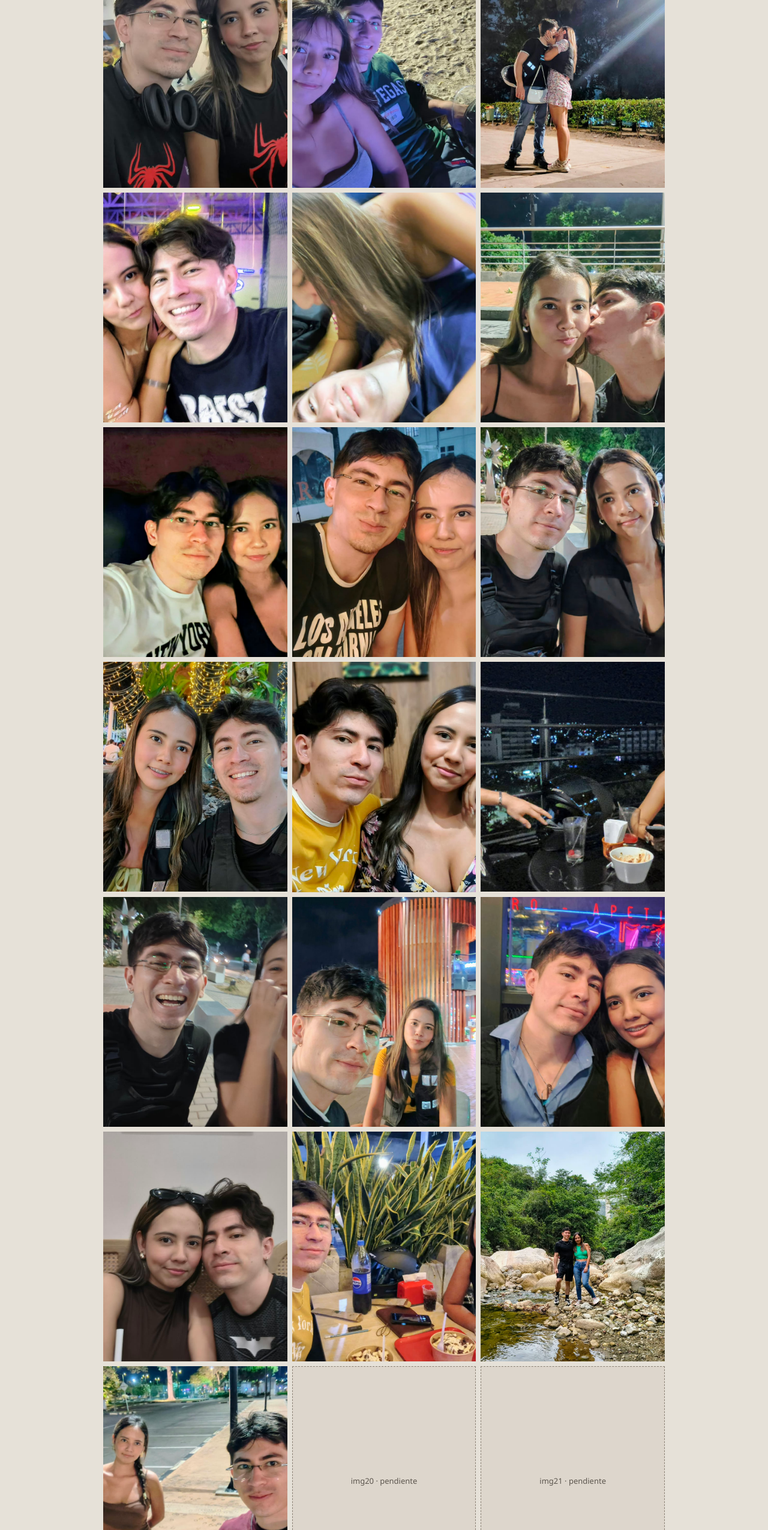
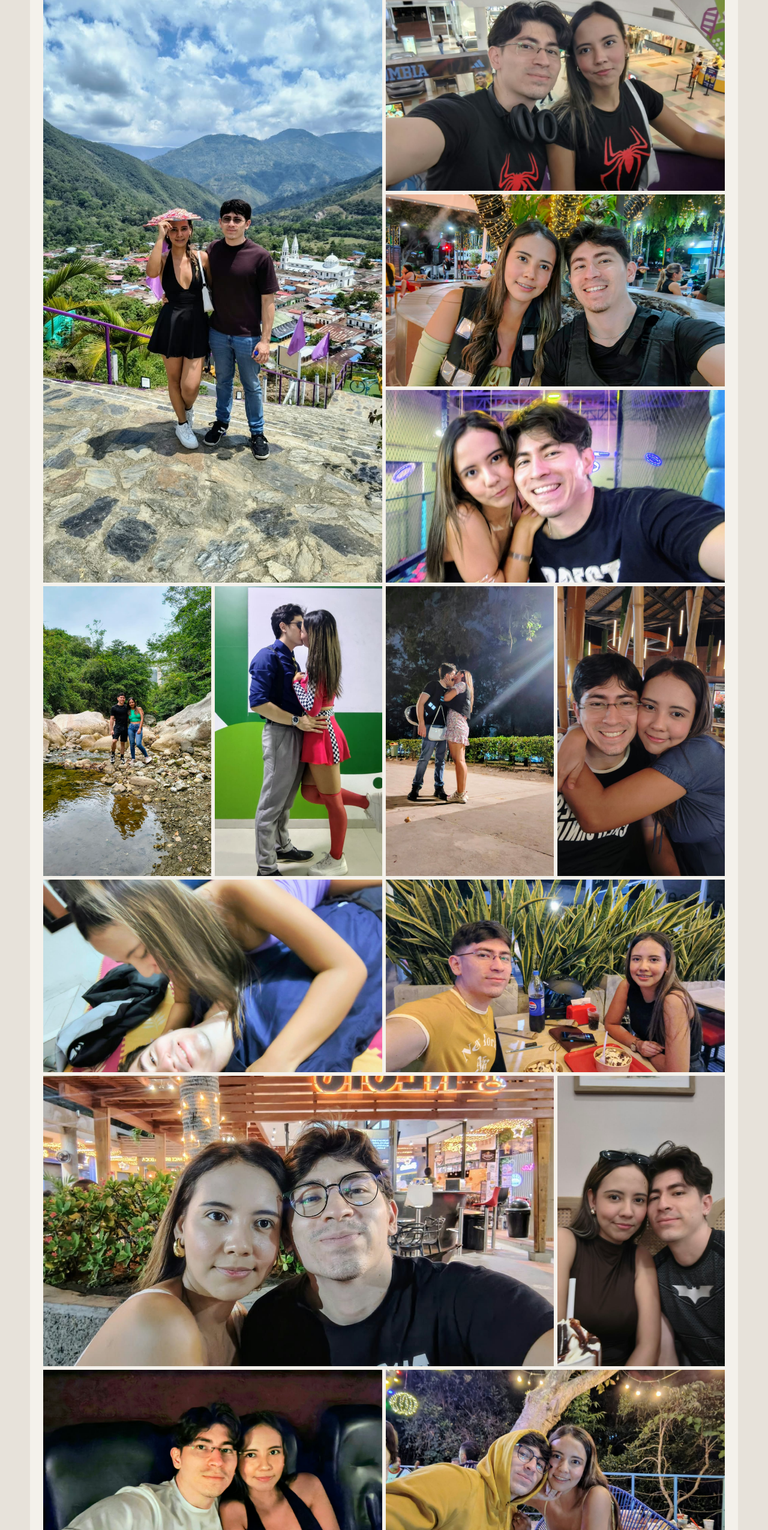
Before and after one commit to jhoncarlosam-dev/kate-month-4, a plain HTML site: page index.html in a window 1280 px wide. Shown: the part 162-2712 px from the top of the page at 60% size. Drawn offline with Linux system fonts and the light colour scheme.

Commit message:
Arma el preview del collage con 28 fotos.
La grilla ya celebra los 4 meses en web y en el teléfono. Queda el hueco de img29.

Co-authored-by: Jhon Carlos Acevedo Mendoza <jhoncarlosam-dev@users.noreply.github.com>

```diff
--- a/index.html
+++ b/index.html
@@ -5,139 +5,242 @@
   <meta name="viewport" content="width=device-width, initial-scale=1">
   <title>4 meses</title>
   <style>
+    @font-face {
+      font-family: Inter;
+      src: url("fonts/Inter-Medium.ttf") format("truetype");
+      font-weight: 500;
+      font-style: normal;
+      font-display: block;
+    }
+    @font-face {
+      font-family: Inter;
+      src: url("fonts/Inter-Bold.ttf") format("truetype");
+      font-weight: 700;
+      font-style: normal;
+      font-display: block;
+    }
+
     * { box-sizing: border-box; }
     html, body { margin: 0; }
     body {
-      background: #e6e1d8;
-      color: #241f1b;
-      font: 500 16px/1.35 "Segoe UI", system-ui, sans-serif;
+      background: #e7e2da;
+      color: #161513;
+      font-family: Inter, "Segoe UI", system-ui, sans-serif;
     }
-    main {
-      max-width: 960px;
-      margin: 0 auto;
-      padding: 16px 12px 28px;
+    main { max-width: 1180px; margin: 0 auto; background: #f4f1eb; }
+    .marco { container-type: inline-size; }
+
+    header {
+      display: flex;
+      align-items: baseline;
+      justify-content: space-between;
+      gap: 16px;
+      padding: 22px 2px 16px;
     }
-    .estado { margin: 0 0 12px; }
-    .estado strong { font-weight: 650; }
+    h1 {
+      margin: 0;
+      display: flex;
+      align-items: baseline;
+      gap: 10px;
+      font-weight: 500;
+    }
+    .num {
+      font-weight: 700;
+      font-size: 108px;
+      letter-spacing: -0.055em;
+      line-height: 0.72;
+    }
+    .meses {
+      font-size: 30px;
+      letter-spacing: -0.03em;
+      line-height: 1;
+    }
+    .fecha {
+      margin: 0;
+      font-size: 16px;
+      font-weight: 500;
+      color: #5c564e;
+    }
 
     /*
-      Etapa 1, sin cerrar.
-      img1.jpg–img19.jpg ya están. Cuando lleguen img20–img29,
-      no borrar, no reemplazar y no modificar las primeras.
-      Solo ocupar los slots pendientes.
-      La grilla pareja de ahora es solo para verlas. No es la composición.
-      La definitiva (asimétrica) se arma con las 29.
-      Para reordenar: cambiar --c y --r de cada nth-child.
-      No tocar el HTML de cada foto.
+      El HTML de cada foto es el mismo. El puesto vive aquí:
+      --c y --r de cada nth-child.
+      Para mover una foto, se cambia su puesto en el CSS.
     */
     .collage {
-      --cols: 2;
-      display: grid;
-      grid-template-columns: repeat(var(--cols), minmax(0, 1fr));
-      gap: 8px;
       list-style: none;
       margin: 0;
       padding: 0;
+      display: grid;
+      gap: 6px;
     }
     .slot {
       grid-column: var(--c, auto);
       grid-row: var(--r, auto);
+      position: relative;
       min-width: 0;
-      aspect-ratio: 4 / 5;
-      overflow: hidden;
-      background: #f6f3ee;
+      min-height: 0;
+      background: #e4ddd2;
     }
     .slot img {
       width: 100%;
       height: 100%;
       object-fit: cover;
-      object-position: center 28%;
+      object-position: var(--p, center);
       display: block;
     }
-    .slot:has(img:not([src])) {
+    .slot:not(:has(img[src])) img { display: none; }
+    .slot:not(:has(img[src]))::after {
+      content: attr(data-n);
+      position: absolute;
+      inset: 0;
       display: grid;
       place-items: center;
-      background: #ddd6cc;
-      outline: 1px dashed #8a8175;
-      outline-offset: -1px;
-    }
-    .slot:has(img:not([src])) img { display: none; }
-    .slot:has(img:not([src]))::before {
-      content: attr(data-label) " · pendiente";
-      font-size: 13px;
-      color: #5c564e;
+      font-size: 14px;
+      font-weight: 500;
+      letter-spacing: 0.02em;
+      color: #8a837a;
     }
 
-    .slot:nth-child(1)  { --c: auto; --r: auto; }
-    .slot:nth-child(2)  { --c: auto; --r: auto; }
-    .slot:nth-child(3)  { --c: auto; --r: auto; }
-    .slot:nth-child(4)  { --c: auto; --r: auto; }
-    .slot:nth-child(5)  { --c: auto; --r: auto; }
-    .slot:nth-child(6)  { --c: auto; --r: auto; }
-    .slot:nth-child(7)  { --c: auto; --r: auto; }
-    .slot:nth-child(8)  { --c: auto; --r: auto; }
-    .slot:nth-child(9)  { --c: auto; --r: auto; }
-    .slot:nth-child(10) { --c: auto; --r: auto; }
-    .slot:nth-child(11) { --c: auto; --r: auto; }
-    .slot:nth-child(12) { --c: auto; --r: auto; }
-    .slot:nth-child(13) { --c: auto; --r: auto; }
-    .slot:nth-child(14) { --c: auto; --r: auto; }
-    .slot:nth-child(15) { --c: auto; --r: auto; }
-    .slot:nth-child(16) { --c: auto; --r: auto; }
-    .slot:nth-child(17) { --c: auto; --r: auto; }
-    .slot:nth-child(18) { --c: auto; --r: auto; }
-    .slot:nth-child(19) { --c: auto; --r: auto; }
-    .slot:nth-child(20) { --c: auto; --r: auto; }
-    .slot:nth-child(21) { --c: auto; --r: auto; }
-    .slot:nth-child(22) { --c: auto; --r: auto; }
-    .slot:nth-child(23) { --c: auto; --r: auto; }
-    .slot:nth-child(24) { --c: auto; --r: auto; }
-    .slot:nth-child(25) { --c: auto; --r: auto; }
-    .slot:nth-child(26) { --c: auto; --r: auto; }
-    .slot:nth-child(27) { --c: auto; --r: auto; }
-    .slot:nth-child(28) { --c: auto; --r: auto; }
-    .slot:nth-child(29) { --c: auto; --r: auto; }
+    .slot:nth-child(1)  { --p: 50% 42%; }
+    .slot:nth-child(3)  { --p: 42% 40%; }
+    .slot:nth-child(4)  { --p: 40% 44%; }
+    .slot:nth-child(5)  { --p: 50% 46%; }
+    .slot:nth-child(8)  { --p: 50% 40%; }
+    .slot:nth-child(11) { --p: 62% 48%; }
+    .slot:nth-child(13) { --p: 50% 42%; }
+    .slot:nth-child(14) { --p: 50% 58%; }
+    .slot:nth-child(16) { --p: 50% 28%; }
+    .slot:nth-child(18) { --p: 50% 62%; }
+    .slot:nth-child(20) { --p: 50% 28%; }
+    .slot:nth-child(22) { --p: 50% 62%; }
+    .slot:nth-child(23) { --p: 50% 30%; }
+    .slot:nth-child(25) { --p: 46% 42%; }
+    .slot:nth-child(26) { --p: 50% 46%; }
+    .slot:nth-child(28) { --p: 50% 42%; }
 
-    @media (min-width: 800px) {
-      body { padding: 20px 0 32px; }
-      .collage { --cols: 3; }
+    @media (min-width: 761px) {
+      body { padding: 28px 16px 48px; }
+      main { padding: 8px 22px 22px; }
+      .num { font-size: 112px; }
+      .collage {
+        grid-template-columns: repeat(8, 1fr);
+        grid-auto-rows: calc((100cqi - 7 * 6px) / 8 * 1.15);
+      }
+      .slot:nth-child(1)  { --c: 5 / span 4; --r: 1 / span 2; }
+      .slot:nth-child(2)  { --c: 7 / span 2; --r: 27 / span 1; }
+      .slot:nth-child(3)  { --c: 5 / span 2; --r: 7 / span 3; }
+      .slot:nth-child(4)  { --c: 5 / span 4; --r: 5 / span 2; }
+      .slot:nth-child(5)  { --c: 1 / span 4; --r: 10 / span 2; }
+      .slot:nth-child(6)  { --c: 5 / span 2; --r: 26 / span 1; }
+      .slot:nth-child(7)  { --c: 1 / span 4; --r: 15 / span 2; }
+      .slot:nth-child(8)  { --c: 3 / span 6; --r: 17 / span 3; }
+      .slot:nth-child(9)  { --c: 1 / span 4; --r: 26 / span 2; }
+      .slot:nth-child(10) { --c: 5 / span 4; --r: 3 / span 2; }
+      .slot:nth-child(11) { --c: 5 / span 2; --r: 28 / span 1; }
+      .slot:nth-child(12) { --c: 7 / span 2; --r: 26 / span 1; }
+      .slot:nth-child(13) { --c: 1 / span 6; --r: 20 / span 3; }
+      .slot:nth-child(14) { --c: 7 / span 2; --r: 20 / span 3; }
+      .slot:nth-child(15) { --c: 3 / span 6; --r: 23 / span 3; }
+      .slot:nth-child(16) { --c: 7 / span 2; --r: 12 / span 3; }
+      .slot:nth-child(17) { --c: 5 / span 4; --r: 10 / span 2; }
+      .slot:nth-child(18) { --c: 1 / span 2; --r: 7 / span 3; }
+      .slot:nth-child(19) { --c: 5 / span 2; --r: 27 / span 1; }
+      .slot:nth-child(20) { --c: 1 / span 2; --r: 17 / span 3; }
+      .slot:nth-child(21) { --c: 1 / span 2; --r: 28 / span 1; }
+      .slot:nth-child(22) { --c: 1 / span 4; --r: 1 / span 6; }
+      .slot:nth-child(23) { --c: 7 / span 2; --r: 7 / span 3; }
+      .slot:nth-child(24) { --c: 3 / span 2; --r: 28 / span 1; }
+      .slot:nth-child(25) { --c: 3 / span 2; --r: 7 / span 3; }
+      .slot:nth-child(26) { --c: 1 / span 2; --r: 23 / span 3; }
+      .slot:nth-child(27) { --c: 5 / span 4; --r: 15 / span 2; }
+      .slot:nth-child(28) { --c: 1 / span 6; --r: 12 / span 3; }
+      .slot:nth-child(29) { --c: 7 / span 2; --r: 28 / span 1; }
+    }
+
+    @media (max-width: 760px) {
+      body { background: #f4f1eb; }
+      main { padding: 4px 12px 20px; }
+      header { padding: 16px 0 12px; }
+      .num { font-size: 76px; }
+      .meses { font-size: 22px; }
+      .fecha { font-size: 14px; }
+      .collage {
+        grid-template-columns: repeat(4, 1fr);
+        gap: 5px;
+        grid-auto-rows: calc((100cqi - 3 * 5px) / 4 * 1.145);
+      }
+      .slot:nth-child(1)  { --c: 1 / span 4; --r: 7 / span 2; }
+      .slot:nth-child(2)  { --c: 3 / span 2; --r: 41 / span 1; }
+      .slot:nth-child(3)  { --c: 1 / span 2; --r: 14 / span 3; }
+      .slot:nth-child(4)  { --c: 1 / span 4; --r: 17 / span 2; }
+      .slot:nth-child(5)  { --c: 1 / span 4; --r: 21 / span 2; }
+      .slot:nth-child(6)  { --c: 3 / span 2; --r: 42 / span 1; }
+      .slot:nth-child(7)  { --c: 1 / span 4; --r: 28 / span 2; }
+      .slot:nth-child(8)  { --c: 1 / span 4; --r: 33 / span 2; }
+      .slot:nth-child(9)  { --c: 1 / span 2; --r: 42 / span 1; }
+      .slot:nth-child(10) { --c: 1 / span 4; --r: 12 / span 2; }
+      .slot:nth-child(11) { --c: 1 / span 2; --r: 41 / span 1; }
+      .slot:nth-child(12) { --c: 1 / span 2; --r: 43 / span 1; }
+      .slot:nth-child(13) { --c: 1 / span 4; --r: 35 / span 2; }
+      .slot:nth-child(14) { --c: 1 / span 2; --r: 30 / span 3; }
+      .slot:nth-child(15) { --c: 1 / span 4; --r: 39 / span 2; }
+      .slot:nth-child(16) { --c: 1 / span 2; --r: 23 / span 3; }
+      .slot:nth-child(17) { --c: 1 / span 4; --r: 19 / span 2; }
+      .slot:nth-child(18) { --c: 1 / span 2; --r: 9 / span 3; }
+      .slot:nth-child(19) { --c: 3 / span 2; --r: 43 / span 1; }
+      .slot:nth-child(20) { --c: 3 / span 2; --r: 23 / span 3; }
+      .slot:nth-child(21) { --c: 1 / span 2; --r: 44 / span 1; }
+      .slot:nth-child(22) { --c: 1 / span 4; --r: 1 / span 6; }
+      .slot:nth-child(23) { --c: 3 / span 2; --r: 14 / span 3; }
+      .slot:nth-child(24) { --c: 3 / span 2; --r: 44 / span 1; }
+      .slot:nth-child(25) { --c: 3 / span 2; --r: 9 / span 3; }
+      .slot:nth-child(26) { --c: 3 / span 2; --r: 30 / span 3; }
+      .slot:nth-child(27) { --c: 1 / span 4; --r: 37 / span 2; }
+      .slot:nth-child(28) { --c: 1 / span 4; --r: 26 / span 2; }
+      .slot:nth-child(29) { --c: 1 / span 4; --r: 45 / span 2; }
     }
   </style>
 </head>
 <body>
   <main>
-    <p class="estado">4 meses. 20 de noviembre.<br><strong>19 de 29. El collage no está cerrado.</strong> Falta img20 y, después, img21 a img29.</p>
-    <ol class="collage">
-      <li class="slot" data-label="img1"><img src="fotos/img1.jpg" alt="Centro comercial, camisetas de araña."></li>
-      <li class="slot" data-label="img2"><img src="fotos/img2.jpg" alt="Arena de noche, con el casco."></li>
-      <li class="slot" data-label="img3"><img src="fotos/img3.jpg" alt="Beso de noche, junto a los arbustos."></li>
-      <li class="slot" data-label="img4"><img src="fotos/img4.jpg" alt="Selfie en las mallas."></li>
-      <li class="slot" data-label="img5"><img src="fotos/img5.jpg" alt="En el piso, sobre la colchoneta."></li>
-      <li class="slot" data-label="img6"><img src="fotos/img6.jpg" alt="Beso en la mejilla, baranda de noche."></li>
-      <li class="slot" data-label="img7"><img src="fotos/img7.jpg" alt="Selfie en las sillas de cine."></li>
-      <li class="slot" data-label="img8"><img src="fotos/img8.jpg" alt="De noche, bajo el toldo, sillas blancas."></li>
-      <li class="slot" data-label="img9"><img src="fotos/img9.jpg" alt="Calle de noche, escultura de estrella."></li>
-      <li class="slot" data-label="img10"><img src="fotos/img10.jpg" alt="Luces en los árboles."></li>
-      <li class="slot" data-label="img11"><img src="fotos/img11.jpg" alt="Adentro, camiseta amarilla, pared de madera."></li>
-      <li class="slot" data-label="img12"><img src="fotos/img12.jpg" alt="Balcón de noche, casco en la mesa."></li>
-      <li class="slot" data-label="img13"><img src="fotos/img13.jpg" alt="Calle de la estrella, los dos riendo."></li>
-      <li class="slot" data-label="img14"><img src="fotos/img14.jpg" alt="Torre de listones de madera, con el casco."></li>
-      <li class="slot" data-label="img15"><img src="fotos/img15.jpg" alt="Local con letrero de neón."></li>
-      <li class="slot" data-label="img16"><img src="fotos/img16.jpg" alt="Malteada, camiseta de murciélago."></li>
-      <li class="slot" data-label="img17"><img src="fotos/img17.jpg" alt="Mesa con casco, Pepsi y plantas."></li>
-      <li class="slot" data-label="img18"><img src="fotos/img18.jpg" alt="Los dos en el río, entre piedras."></li>
-      <li class="slot" data-label="img19"><img src="fotos/img19.jpg" alt="Parqueadero de noche."></li>
-      <li class="slot" data-label="img20"><img alt="Pendiente."></li>
-      <li class="slot" data-label="img21"><img alt="Pendiente."></li>
-      <li class="slot" data-label="img22"><img alt="Pendiente."></li>
-      <li class="slot" data-label="img23"><img alt="Pendiente."></li>
-      <li class="slot" data-label="img24"><img alt="Pendiente."></li>
-      <li class="slot" data-label="img25"><img alt="Pendiente."></li>
-      <li class="slot" data-label="img26"><img alt="Pendiente."></li>
-      <li class="slot" data-label="img27"><img alt="Pendiente."></li>
-      <li class="slot" data-label="img28"><img alt="Pendiente."></li>
-      <li class="slot" data-label="img29"><img alt="Pendiente."></li>
-    </ol>
+    <div class="marco">
+      <header>
+        <h1><span class="num">4</span><span class="meses">meses</span></h1>
+        <p class="fecha">20 de noviembre</p>
+      </header>
+      <ol class="collage">
+        <li class="slot"><img src="fotos/img1.jpg" alt="Centro comercial, camisetas de araña."></li>
+        <li class="slot"><img src="fotos/img2.jpg" alt="Arena de noche, con el casco."></li>
+        <li class="slot"><img src="fotos/img3.jpg" alt="Beso de noche, junto a los arbustos."></li>
+        <li class="slot"><img src="fotos/img4.jpg" alt="Selfie en las mallas."></li>
+        <li class="slot"><img src="fotos/img5.jpg" alt="En el piso, sobre la colchoneta."></li>
+        <li class="slot"><img src="fotos/img6.jpg" alt="Beso en la mejilla, baranda de noche."></li>
+        <li class="slot"><img src="fotos/img7.jpg" alt="Selfie en las sillas de cine."></li>
+        <li class="slot"><img src="fotos/img8.jpg" alt="De noche, bajo el toldo."></li>
+        <li class="slot"><img src="fotos/img9.jpg" alt="Calle de noche, escultura de estrella."></li>
+        <li class="slot"><img src="fotos/img10.jpg" alt="Luces en los árboles."></li>
+        <li class="slot"><img src="fotos/img11.jpg" alt="Adentro, camiseta amarilla."></li>
+        <li class="slot"><img src="fotos/img12.jpg" alt="Balcón de noche, casco en la mesa."></li>
+        <li class="slot"><img src="fotos/img13.jpg" alt="Calle de noche, los dos riendo."></li>
+        <li class="slot"><img src="fotos/img14.jpg" alt="Torre de listones, con el casco."></li>
+        <li class="slot"><img src="fotos/img15.jpg" alt="Local con letrero de neón."></li>
+        <li class="slot"><img src="fotos/img16.jpg" alt="Malteada."></li>
+        <li class="slot"><img src="fotos/img17.jpg" alt="Mesa con casco, Pepsi y plantas."></li>
+        <li class="slot"><img src="fotos/img18.jpg" alt="En el río, entre piedras."></li>
+        <li class="slot"><img src="fotos/img19.jpg" alt="Parqueadero de noche."></li>
+        <li class="slot"><img src="fotos/img20.jpg" alt="Cascos, pared Águila."></li>
+        <li class="slot"><img src="fotos/img21.jpg" alt="Noche, camiseta de Los Ángeles."></li>
+        <li class="slot"><img src="fotos/img22.jpg" alt="Mirador, vestido negro."></li>
+        <li class="slot"><img src="fotos/img23.jpg" alt="Abrazo."></li>
+        <li class="slot"><img src="fotos/img24.jpg" alt="Selfie en las escaleras."></li>
+        <li class="slot"><img src="fotos/img25.jpg" alt="Beso, disfraz rojo y azul."></li>
+        <li class="slot"><img src="fotos/img26.jpg" alt="Beso en el espejo."></li>
+        <li class="slot"><img src="fotos/img27.jpg" alt="Hoodie amarillo, silla azul."></li>
+        <li class="slot"><img src="fotos/img28.jpg" alt="Selfie en el local."></li>
+        <li class="slot" data-n="falta una"><img alt=""></li>
+      </ol>
+    </div>
   </main>
 </body>
 </html>
```
Also changed, not shown: fonts/Inter-Bold.ttf (added), fonts/Inter-Medium.ttf (added), fotos/img20.jpg (added), fotos/img21.jpg (added), fotos/img22.jpg (added), fotos/img23.jpg (added), fotos/img24.jpg (added), fotos/img25.jpg (added), fotos/img26.jpg (added), fotos/img27.jpg (added), fotos/img28.jpg (added), 1 other file.
